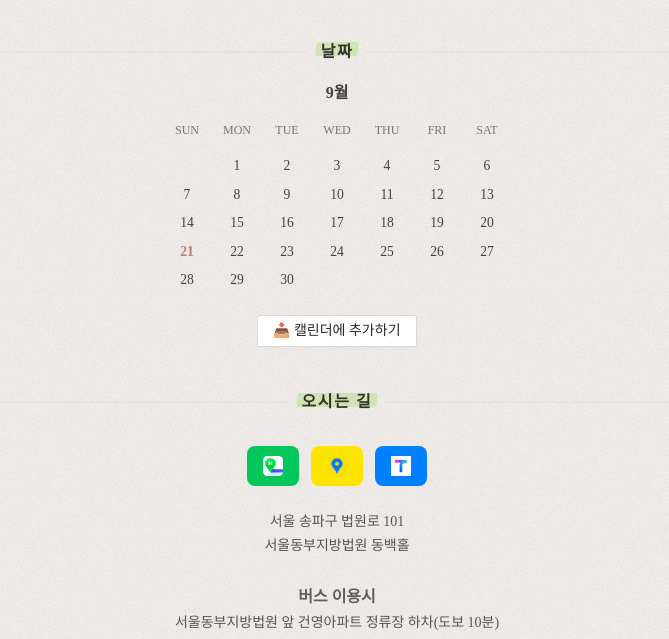
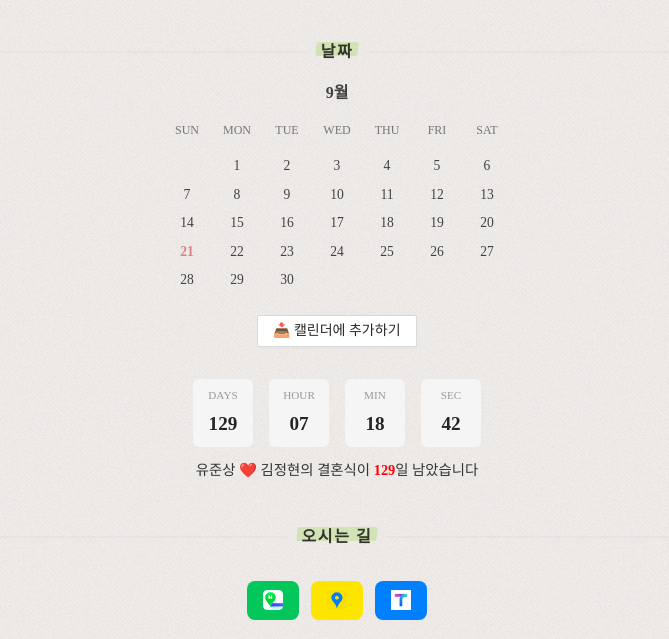
Before and after one commit to wnstkdyu/wedding, a Gatsby site: page / in a window 1280 px wide. Shown: the part 2493-3132 px from the top of the page, without its empty margins (303-972 px from the left). Built offline with nearby package versions, Linux system fonts and the light colour scheme; Gatsby itself is replaced by a stand-in of ours; no server answers; a web font is replaced by a local one.

Commit message:
디데이 추가

```diff
--- a/src/components/CalendarComponent.js
+++ b/src/components/CalendarComponent.js
@@ -1,4 +1,4 @@
-import React from "react";
+import React, { useEffect, useState } from "react";
 import { Divider, Button } from "antd";
 import Calendar from "react-calendar";
 import styled from "styled-components";
@@ -62,7 +62,7 @@ const CalendarWrapper = styled.div`
 
   .bold-day {
     font-weight: bold;
-    color:rgb(199, 119, 119);
+    color:rgb(219, 130, 130);
   }
 
   .add-button {
@@ -70,13 +70,61 @@ const CalendarWrapper = styled.div`
   }
 `;
 
+const CountdownWrapper = styled.div`
+  text-align: center;
+  margin-top: 32px;
+`;
+
+const TimeBoxContainer = styled.div`
+  display: flex;
+  justify-content: center;
+  gap: 16px;
+  margin-bottom: 12px;
+`;
+
+const TimeBox = styled.div`
+  background-color: #f5f5f5;
+  border-radius: 6px;
+  padding: 8px 12px;
+  min-width: 60px;
+`;
+
+const TimeLabel = styled.div`
+  font-size: 0.7rem;
+  color: #999;
+  margin-bottom: 4px;
+  text-transform: uppercase;
+`;
+
+const TimeValue = styled.div`
+  font-size: 1.2rem;
+  font-weight: bold;
+`;
+
+const Message = styled.div`
+  font-size: 0.9rem;
+  color: #333;
+
+  span {
+    color: red;
+    font-weight: bold;
+  }
+`;
+
 const CalendarComponent = () => {
   const weddingDate = new Date(2025, 8, 21); // 9월 21일
+  const [timeLeft, setTimeLeft] = useState(getTimeDiff(weddingDate));
+
+  useEffect(() => {
+    const interval = setInterval(() => {
+      setTimeLeft(getTimeDiff(weddingDate));
+    }, 1000);
+    return () => clearInterval(interval);
+  }, []);
 
   const handleDownloadICS = () => {
-    const startDate = "20250921T113000"; // 11:30 KST
-    const endDate = "20250921T130000";   // 13:00 KST
-
+    const startDate = "20250921T113000";
+    const endDate = "20250921T130000";
     const icsContent = `
 BEGIN:VCALENDAR
 VERSION:2.0
@@ -91,8 +139,7 @@ LOCATION:서울동부지방법원 3층 동백홀
 DESCRIPTION:유준상❤김정현 결혼식에 초대합니다.
 END:VEVENT
 END:VCALENDAR
-    `.trim();
-
+`.trim();
     const blob = new Blob([icsContent], { type: 'text/calendar;charset=utf-8' });
     const link = document.createElement("a");
     link.href = URL.createObjectURL(blob);
@@ -114,7 +161,7 @@ END:VCALENDAR
           showNavigation={false}
           activeStartDate={new Date(2025, 8, 1)}
           maxDetail="month"
-          showNeighboringMonth={false} // 👉 이전/다음 달 날짜 제거
+          showNeighboringMonth={false}
           tileDisabled={({ date }) =>
             date.toDateString() !== weddingDate.toDateString()
           }
@@ -138,9 +185,56 @@ END:VCALENDAR
         >
           📥 캘린더에 추가하기
         </Button>
+        <CountdownWrapper>
+          <TimeBoxContainer>
+            <TimeBox>
+              <TimeLabel>Days</TimeLabel>
+              <TimeValue>{timeLeft.days}</TimeValue>
+            </TimeBox>
+            <TimeBox>
+              <TimeLabel>Hour</TimeLabel>
+              <TimeValue>{timeLeft.hours}</TimeValue>
+            </TimeBox>
+            <TimeBox>
+              <TimeLabel>Min</TimeLabel>
+              <TimeValue>{timeLeft.minutes}</TimeValue>
+            </TimeBox>
+            <TimeBox>
+              <TimeLabel>Sec</TimeLabel>
+              <TimeValue>{timeLeft.seconds}</TimeValue>
+            </TimeBox>
+          </TimeBoxContainer>
+          <Message>
+            유준상 ❤️ 김정현의 결혼식이 <span>{timeLeft.totalDays}</span>일 남았습니다
+          </Message>
+        </CountdownWrapper>
       </CalendarWrapper>
     </Wrapper>
   );
 };
 
+function getTimeDiff(targetDate) {
+  const now = new Date();
+  const diff = targetDate - now;
+
+  const totalSeconds = Math.max(0, Math.floor(diff / 1000));
+  const totalDays = Math.floor(totalSeconds / (60 * 60 * 24));
+  const days = totalDays;
+  const hours = Math.floor((totalSeconds % (60 * 60 * 24)) / 3600);
+  const minutes = Math.floor((totalSeconds % 3600) / 60);
+  const seconds = totalSeconds % 60;
+
+  return {
+    days,
+    hours: pad(hours),
+    minutes: pad(minutes),
+    seconds: pad(seconds),
+    totalDays,
+  };
+}
+
+function pad(num) {
+  return num.toString().padStart(2, "0");
+}
+
 export default CalendarComponent;
--- a/src/components/Guestbook.js
+++ b/src/components/Guestbook.js
@@ -134,7 +134,6 @@ export default function Guestbook() {
   return (
     <Section id="guestbook">
       <Divider
-        data-aos="fade-up"
         plain
         style={{ marginTop: 0, marginBottom: 32 }}
       >
--- a/src/components/congratulatoryMoney.jsx
+++ b/src/components/congratulatoryMoney.jsx
@@ -68,18 +68,17 @@ const CongratulatoryMoney = () => {
   return (
     <Wrapper>
       <Divider
-        data-aos="fade-up"
         plain
         style={{ marginTop: 0, marginBottom: 32 }}
       >
         <HighlightTitle>축하의 마음을 전하세요</HighlightTitle>
       </Divider>
-      <Content data-aos="fade-up">
+      <Content>
         축하의 마음을 담아 축의금을 전달해 보세요.
       </Content>
 
       <ButtonWrap>
-        <ContactButton data-aos="fade-up" onClick={() => setGroomVisible(true)}>
+        <ContactButton onClick={() => setGroomVisible(true)}>
           <CheckCircleTwoTone
             style={{ fontSize: 64, marginBottom: 16 }}
             twoToneColor="#829fe0"
@@ -87,7 +86,7 @@ const CongratulatoryMoney = () => {
           <br />
           <SubContent>신랑측 계좌번호 확인</SubContent>
         </ContactButton>
-        <ContactButton data-aos="fade-up" onClick={() => setBrideVisible(true)}>
+        <ContactButton onClick={() => setBrideVisible(true)}>
           <CheckCircleTwoTone
             style={{ fontSize: 64, marginBottom: 16 }}
             twoToneColor="#fe7daf"
--- a/src/components/share.jsx
+++ b/src/components/share.jsx
@@ -95,7 +95,6 @@ const Share = () => {
   return (
     <Wrapper>
       <Divider
-        data-aos="fade-up"
         plain
         style={{ marginTop: 0, marginBottom: 32 }}
       >
```
